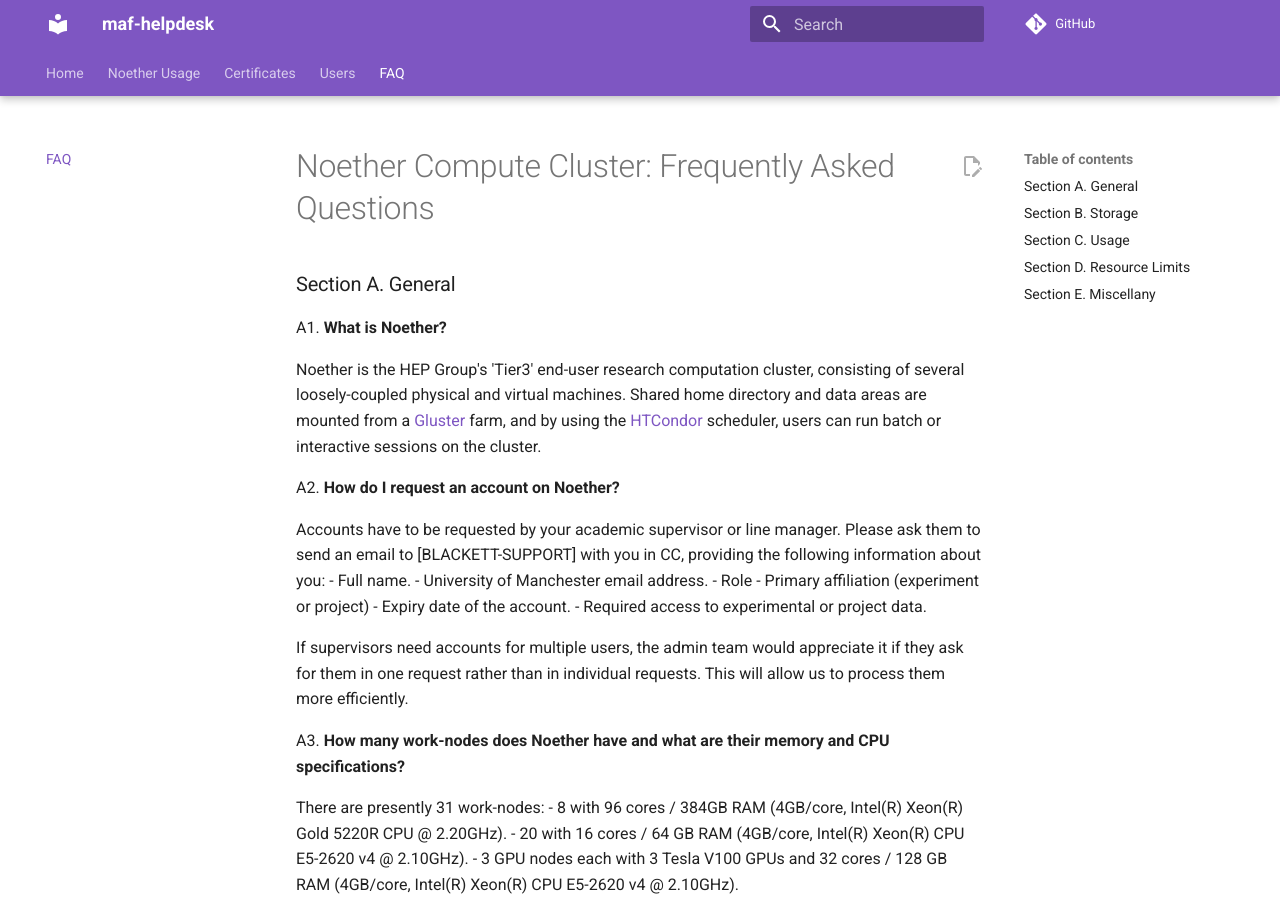
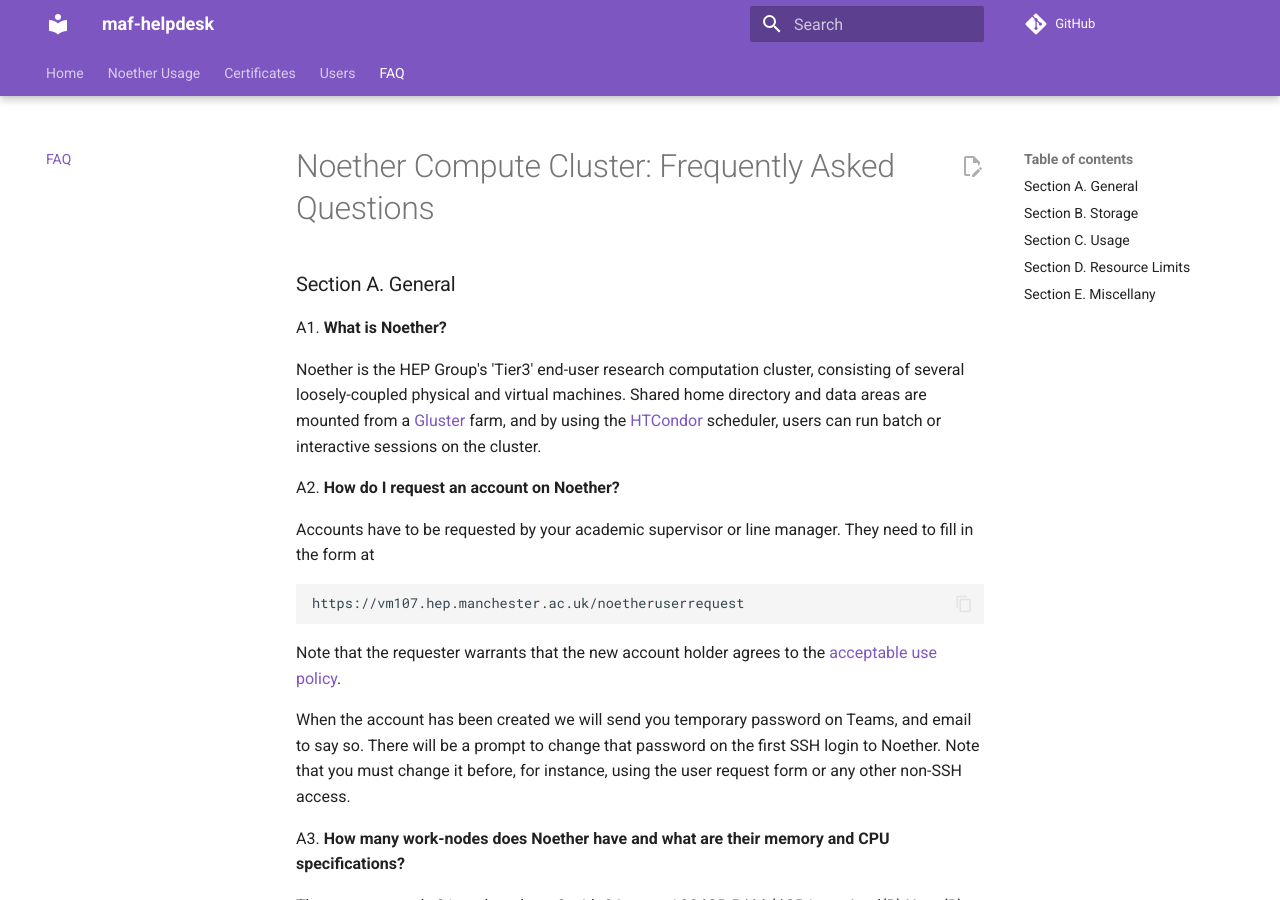
Before and after one commit to MANHEP/maf-helpdesk, an MkDocs documentation site: the page built from docs/noether_faq.md, in a window 1280 px wide and 900 px high. Built offline with MkDocs 1.6.1 and Material for MkDocs 9.7.7, drawn with Linux system fonts in a browser that asks for light colours; comment, search, counter and statistics services are not loaded.

Commit message:
Update new account instructions

````diff
--- a/docs/noether_faq.md
+++ b/docs/noether_faq.md
@@ -13,20 +13,17 @@ users can run batch or interactive sessions on the cluster.
 A2. **How do I request an account on Noether?**
 
 Accounts have to be requested by your academic supervisor or line manager.
-Please ask them to send an email to [BLACKETT-SUPPORT] with you in CC, providing the following information about you:
-- Full name.
-- University of Manchester email address.
-- Role
-- Primary affiliation (experiment or project)
-- Expiry date of the account.
-- Required access to experimental or project data.
+They need to fill in the form at
+```
+https://vm107.hep.manchester.ac.uk/noetheruserrequest
+```
+Note that the requester warrants that the new account holder agrees to the [acceptable use policy](../noether_acceptable_use/).
 
-If supervisors need accounts for multiple users,
-the admin team would appreciate it if they ask for them in one request rather than in individual requests.
-This will allow us to process them more efficiently.
+When the account has been created we will send you temporary password on Teams, and email to say so. There will be a prompt to change that password on the first SSH login to Noether. Note that you must change it before, for instance, using the user request form or any other non-SSH access.
 
 A3. **How many work-nodes does Noether have and what are their memory and CPU specifications?**
 
+<!-- Fixme: outdated -->
 There are presently 31 work-nodes:
 - 8 with 96 cores / 384GB RAM (4GB/core, Intel(R) Xeon(R) Gold 5220R CPU @ 2.20GHz).
 - 20 with 16 cores / 64 GB RAM (4GB/core, Intel(R) Xeon(R) CPU E5-2620 v4 @ 2.10GHz).
````
